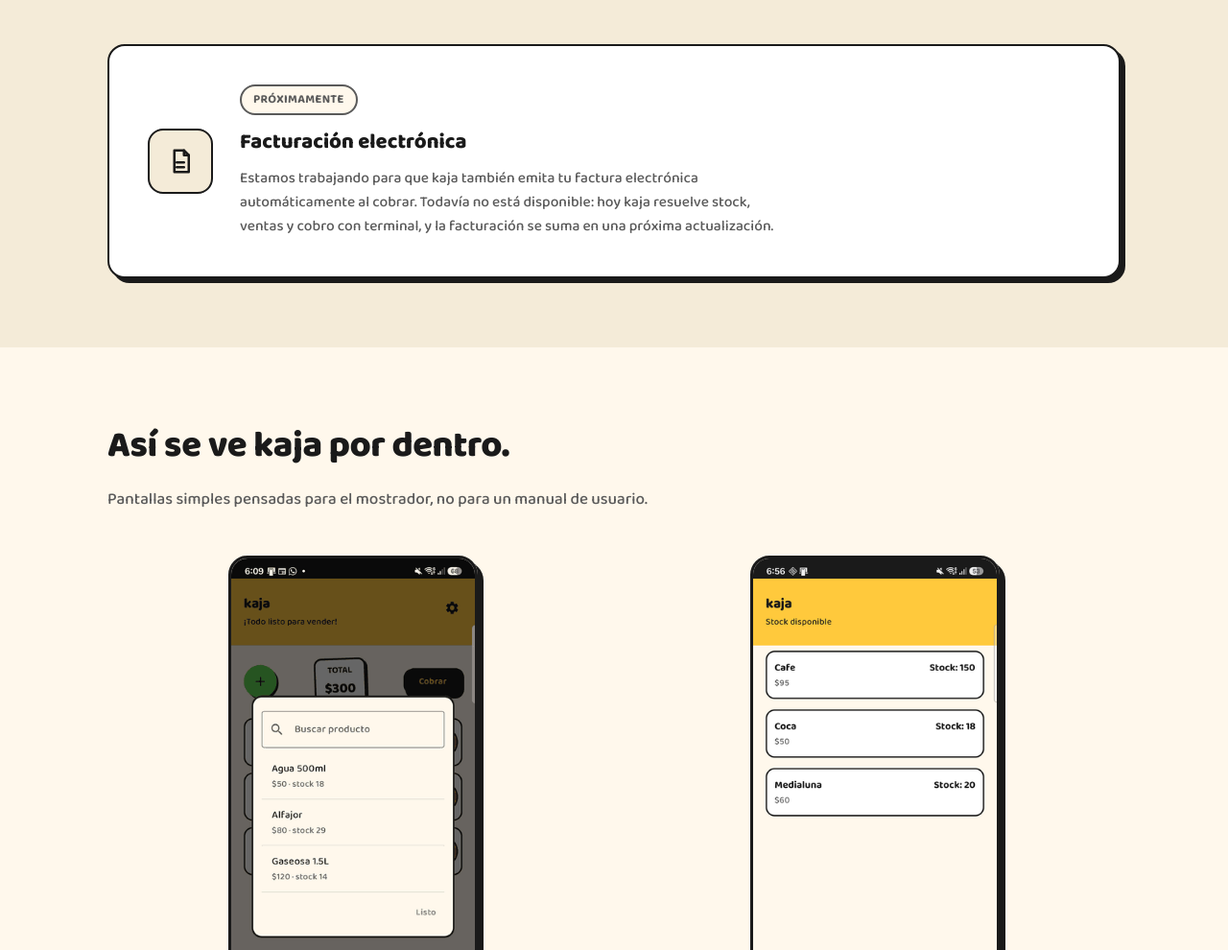
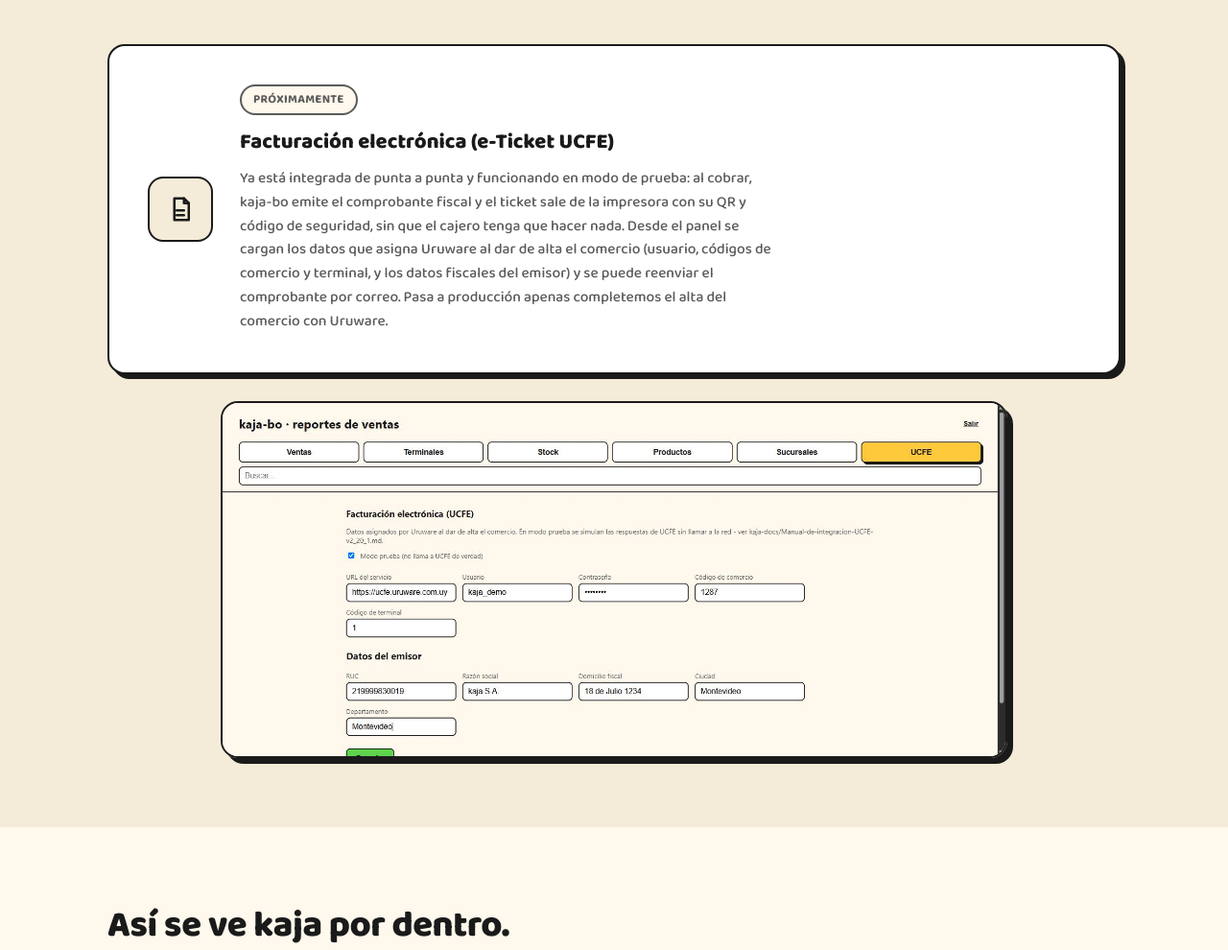
Before and after one commit to codigomorse/kaja-landing, a plain HTML site: page index.html in a window 1280 px wide. Shown: the part 3780-4770 px from the top of the page at 96% size. Drawn offline with Linux system fonts and the light colour scheme.

Commit message:
Actualiza sección de facturación electrónica con el avance real
La integración UCFE ya funciona de punta a punta en modo de prueba
(ticket con QR + panel de config), no es solo un anuncio futuro.

```diff
--- a/index.html
+++ b/index.html
@@ -532,15 +532,20 @@
       </div>
       <div>
         <span class="badge badge-soon">Próximamente</span>
-        <h3>Facturación electrónica</h3>
+        <h3>Facturación electrónica (e-Ticket UCFE)</h3>
         <p>
-          Estamos trabajando para que kaja también emita tu factura
-          electrónica automáticamente al cobrar. Todavía no está
-          disponible: hoy kaja resuelve stock, ventas y cobro con terminal,
-          y la facturación se suma en una próxima actualización.
+          Ya está integrada de punta a punta y funcionando en modo de
+          prueba: al cobrar, kaja-bo emite el comprobante fiscal y el
+          ticket sale de la impresora con su QR y código de seguridad,
+          sin que el cajero tenga que hacer nada. Desde el panel se cargan
+          los datos que asigna Uruware al dar de alta el comercio (usuario,
+          códigos de comercio y terminal, y los datos fiscales del emisor)
+          y se puede reenviar el comprobante por correo. Pasa a producción
+          apenas completemos el alta del comercio con Uruware.
         </p>
       </div>
     </div>
+    <img class="backoffice-shot" src="assets/screenshot-ucfe.jpg" alt="Pantalla de configuración de UCFE en el panel de kaja-bo, con los datos del comercio y del emisor">
   </div>
 </section>
 
```
Also changed, not shown: assets/screenshot-ucfe.jpg (added).
